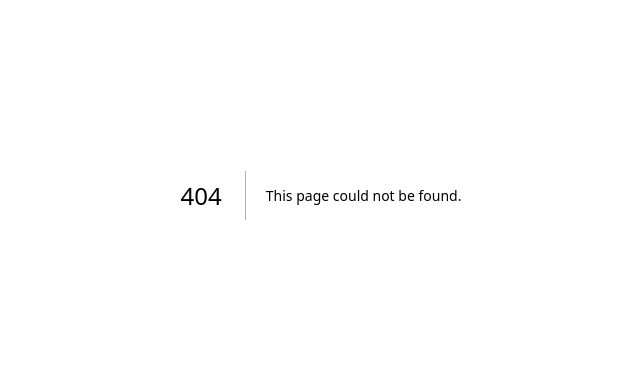
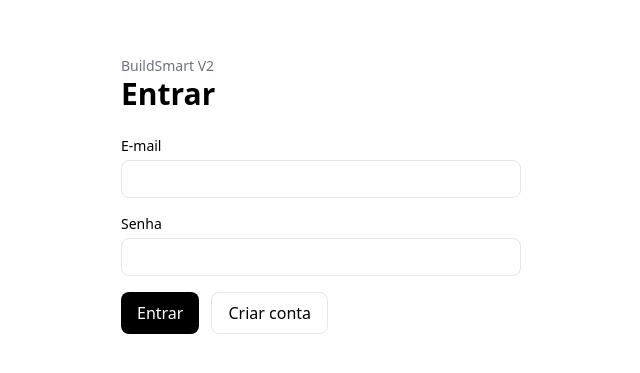
Before and after one commit to comercialgrupoexclusive-cell/v2-buildsmartbeta, a Next.js app: page /login in a window 1280 px wide. Before the commit this address had no page. Shown: the part 205-578 px from the top of the page, without its empty margins (319-959 px from the left). Built offline with nearby package versions, Linux system fonts and the light colour scheme.

Commit message:
feat(g02): add Supabase auth entrypoint

```diff
--- /dev/null
+++ b/app/login/page.tsx
@@ -0,0 +1,98 @@
+'use client';
+
+import { FormEvent, useState } from 'react';
+import { useRouter } from 'next/navigation';
+import { createBrowserSupabaseClient } from '@/lib/supabase/client';
+
+export default function LoginPage() {
+  const router = useRouter();
+  const [email, setEmail] = useState('');
+  const [password, setPassword] = useState('');
+  const [message, setMessage] = useState<string | null>(null);
+  const [busy, setBusy] = useState(false);
+
+  async function submit(event: FormEvent, mode: 'signin' | 'signup') {
+    event.preventDefault();
+    setBusy(true);
+    setMessage(null);
+
+    try {
+      const supabase = createBrowserSupabaseClient();
+      const result = mode === 'signin'
+        ? await supabase.auth.signInWithPassword({ email, password })
+        : await supabase.auth.signUp({ email, password });
+
+      if (result.error) {
+        setMessage(result.error.message);
+        return;
+      }
+
+      if (mode === 'signup' && !result.data.session) {
+        setMessage('Conta criada. Confirme o e-mail antes de entrar.');
+        return;
+      }
+
+      router.push('/projects');
+      router.refresh();
+    } finally {
+      setBusy(false);
+    }
+  }
+
+  return (
+    <main className="mx-auto flex min-h-screen max-w-md flex-col justify-center gap-6 p-6">
+      <div>
+        <p className="text-sm font-medium text-gray-500">BuildSmart V2</p>
+        <h1 className="text-3xl font-bold">Entrar</h1>
+      </div>
+
+      <form className="flex flex-col gap-4">
+        <label className="flex flex-col gap-1 text-sm font-medium">
+          E-mail
+          <input
+            className="rounded-lg border px-3 py-2 font-normal"
+            type="email"
+            autoComplete="email"
+            value={email}
+            onChange={(event) => setEmail(event.target.value)}
+            required
+          />
+        </label>
+
+        <label className="flex flex-col gap-1 text-sm font-medium">
+          Senha
+          <input
+            className="rounded-lg border px-3 py-2 font-normal"
+            type="password"
+            autoComplete="current-password"
+            value={password}
+            onChange={(event) => setPassword(event.target.value)}
+            minLength={6}
+            required
+          />
+        </label>
+
+        {message ? <p className="text-sm text-gray-700">{message}</p> : null}
+
+        <div className="flex gap-3">
+          <button
+            className="rounded-lg bg-black px-4 py-2 text-white disabled:opacity-50"
+            disabled={busy}
+            onClick={(event) => submit(event, 'signin')}
+            type="submit"
+          >
+            Entrar
+          </button>
+          <button
+            className="rounded-lg border px-4 py-2 disabled:opacity-50"
+            disabled={busy}
+            onClick={(event) => submit(event, 'signup')}
+            type="button"
+          >
+            Criar conta
+          </button>
+        </div>
+      </form>
+    </main>
+  );
+}
```
